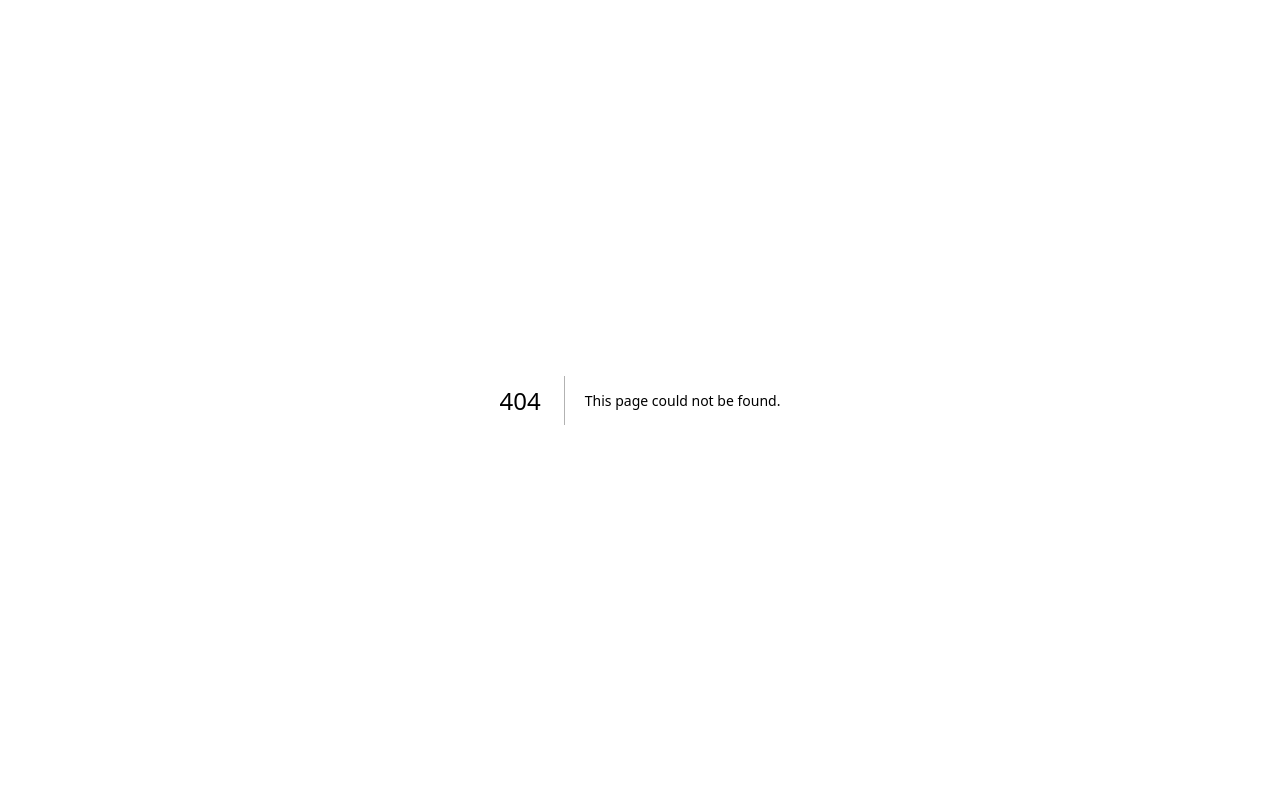
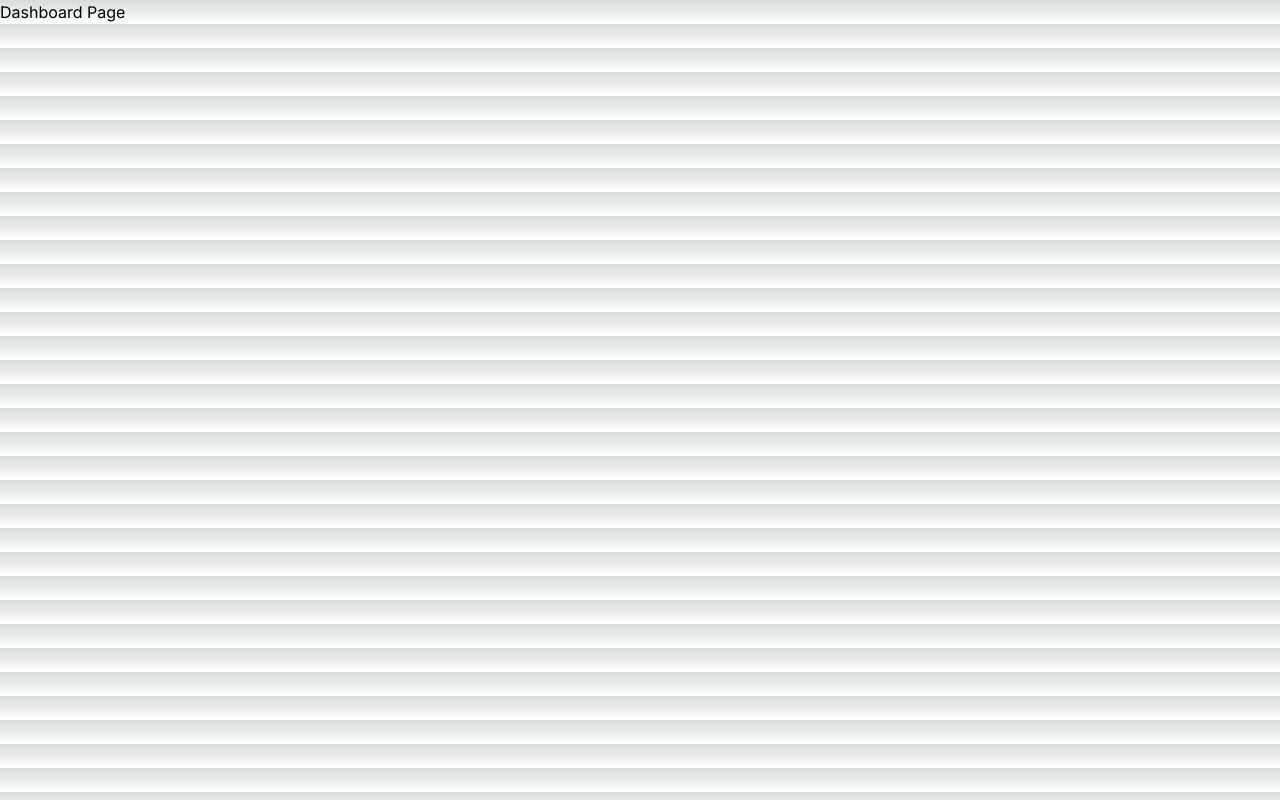
Before and after one commit to williamdjting/419project, a Next.js app: page /dashboard in a window 1280 px wide. Before the commit this address had no page. Built offline with nearby package versions, Linux system fonts and the light colour scheme.

Commit message:
2nd commit

```diff
--- /dev/null
+++ b/src/app/dashboard/page.tsx
@@ -0,0 +1,3 @@
+export default function Page() {
+  return <p>Dashboard Page</p>;
+}
--- a/src/app/layout.tsx
+++ b/src/app/layout.tsx
@@ -11,12 +11,12 @@ export const metadata: Metadata = {
 
 export default function RootLayout({
   children,
-}: Readonly<{
+}: {
   children: React.ReactNode;
-}>) {
+}) {
   return (
     <html lang="en">
-      <body className={inter.className}>{children}</body>
+    <body className={`${inter.className} antialiased`}>{children}</body>
     </html>
   );
 }
```
Also changed, not shown: src/app/ui/sidenav.tsx (added).
